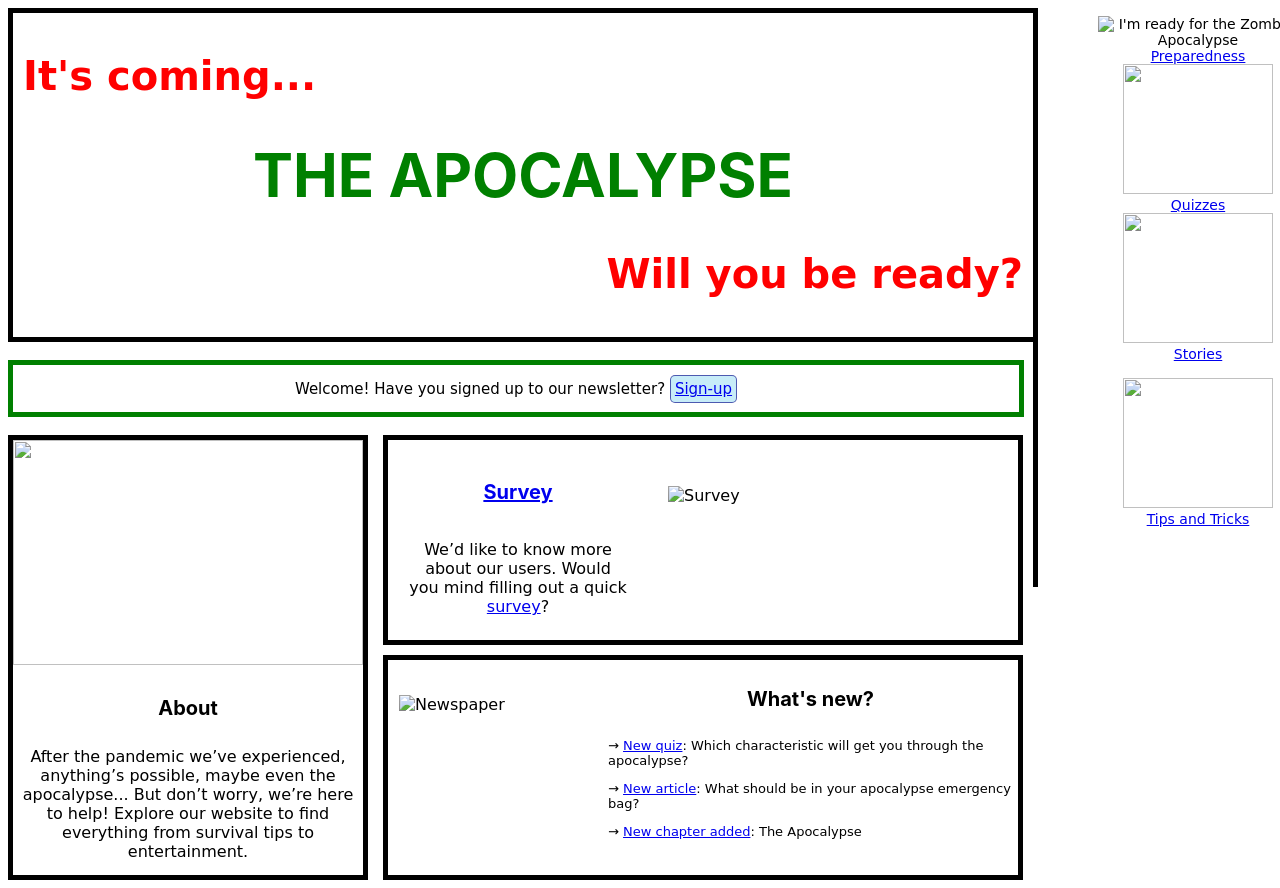
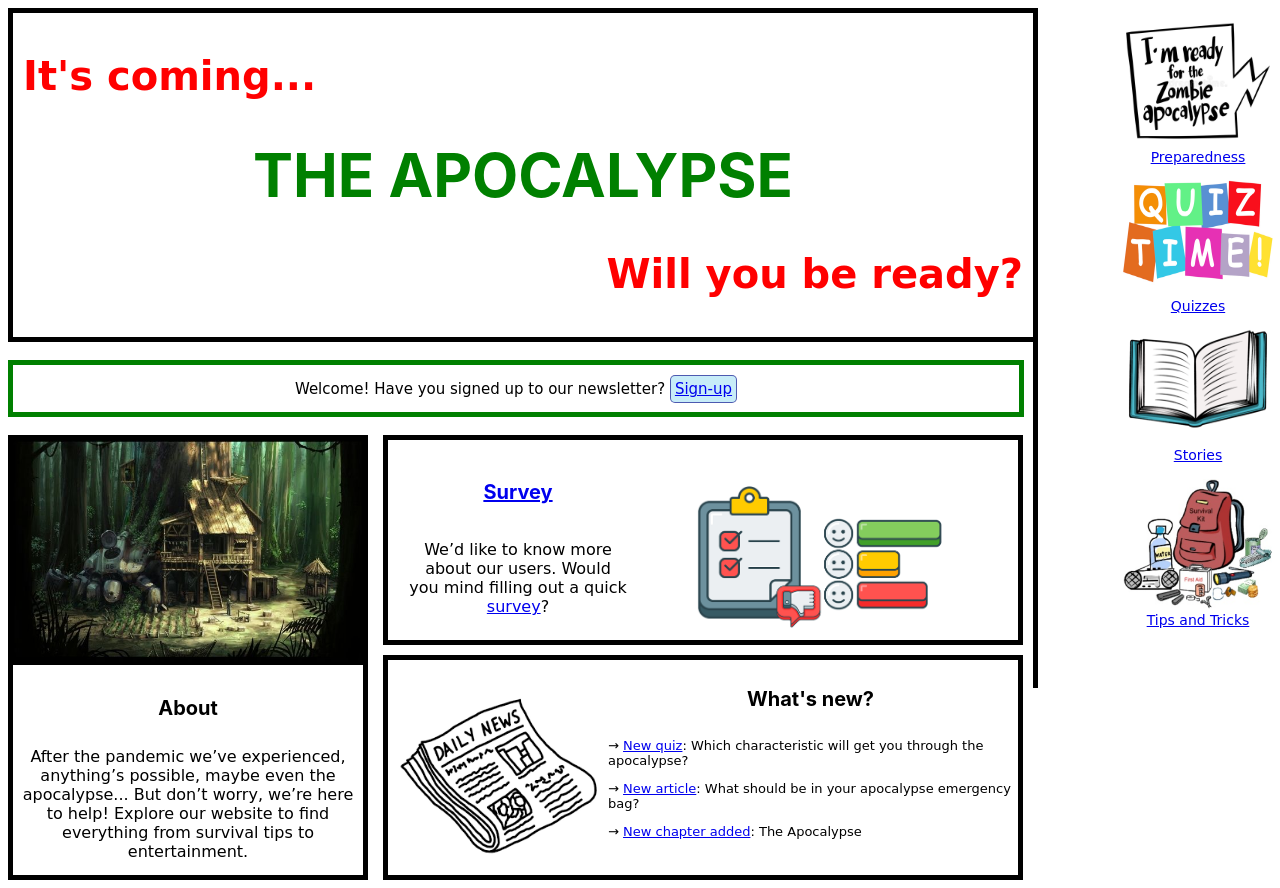
Before and after one commit to ssondermeyer01/Design-Project, a plain HTML site: page index.html in a window 1280 px wide. Drawn offline with Linux system fonts and the light colour scheme; the site is published under a folder, as on GitHub Pages, so addresses that start at the root find nothing.

Commit message:
Update index.html

```diff
--- a/index.html
+++ b/index.html
@@ -9,13 +9,13 @@
     </head>
 <!--Navigation-->
 <nav>
-    <img class="zombie" src="/zombie.jpg" alt="I'm ready for the Zombie Apocalypse"><br>
+    <img class="zombie" src="zombie.jpg" alt="I'm ready for the Zombie Apocalypse"><br>
     <a href="preparedness.html">Preparedness</a><br>
-    <img class="quiz" src="/quiz.jpg" atl="Quiz Time!"><br>
+    <img class="quiz" src="quiz.jpg" atl="Quiz Time!"><br>
     <a href="quizzes.html">Quizzes</a><br>
-    <img class="" src="/book.png" atl="Book"><br>
+    <img class="" src="book.png" atl="Book"><br>
     <a href="stories.html">Stories</a><br><br>
-    <img src="/survive.png" atl="Survival Kit"><br>
+    <img src="survive.png" atl="Survival Kit"><br>
     <a href="tips.html">Tips and Tricks</a><br>
 </nav>
 <!--Title/Head-->
@@ -30,7 +30,7 @@
 <!--Survey-->
     <div class="survey">
         <div class="survey-pic">
-            <img class="survey-pic" src="/pngaaa.com-1377275.png" alt="Survey">
+            <img class="survey-pic" src="pngaaa.com-1377275.png" alt="Survey">
         </div>
         <div class="survey-text">
             <p class="survey-link"><a href="survey.html">Survey</a></p>
@@ -39,7 +39,7 @@
     </div>
 <!--What's new?-->
 <div class="new">
-    <img class="new-pic" src="/download.png" alt="Newspaper">
+    <img class="new-pic" src="download.png" alt="Newspaper">
     <div class="new-text"><h4 class="new-title">What's new?</h4>
     <p>&#8594; <a href="quizzes.html">New quiz</a>: Which characteristic will get you through the apocalypse?</p>
     <p>&#8594; <a href="preparedness.html">New article</a>: What should be in your apocalypse emergency bag?</p>
@@ -48,7 +48,7 @@
 </div>
 <!--About-->
 <div class="about">
-    <img class="home" src="/7fdc1d32107fe4e07356123406f374e6.jpg" atl="Home">
+    <img class="home" src="7fdc1d32107fe4e07356123406f374e6.jpg" atl="Home">
     <h4>About</h4>
     <div>After the pandemic we’ve experienced, anything’s possible, maybe even the apocalypse... But don’t worry, we’re here to help! Explore our website to find everything from survival tips to entertainment.</div>
 </div>
```
